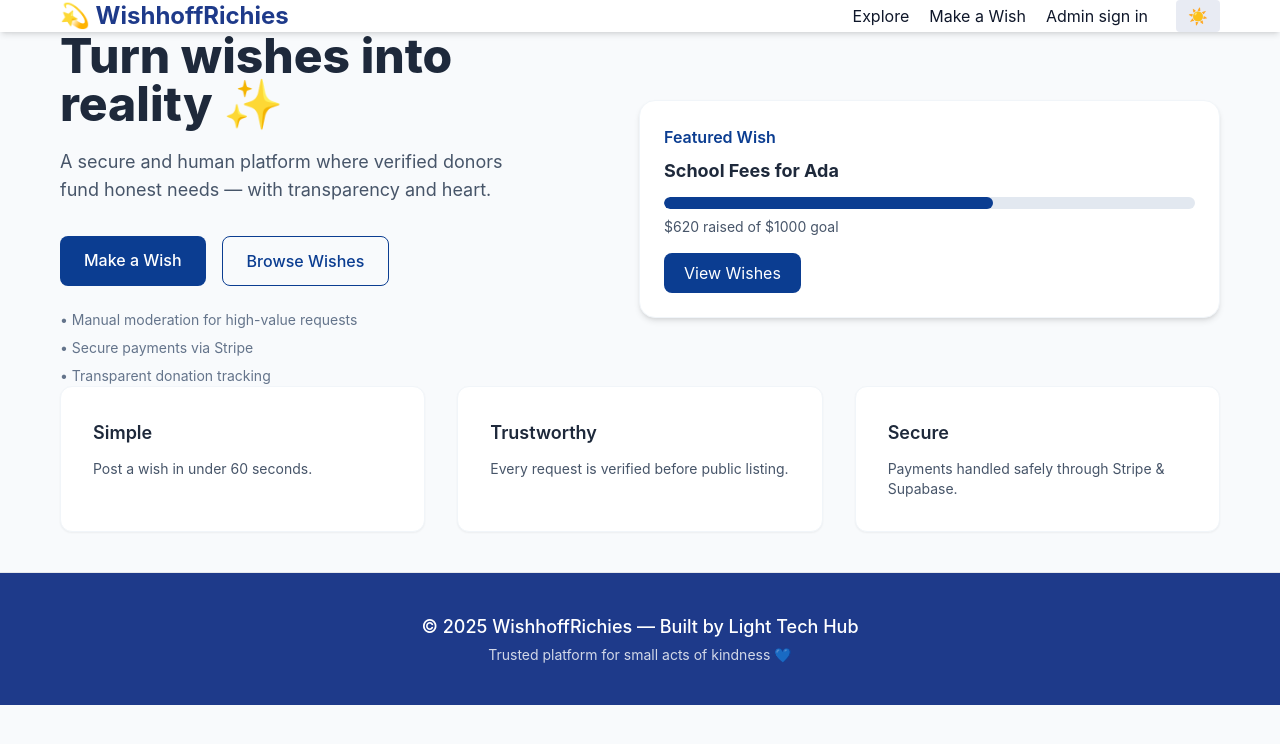
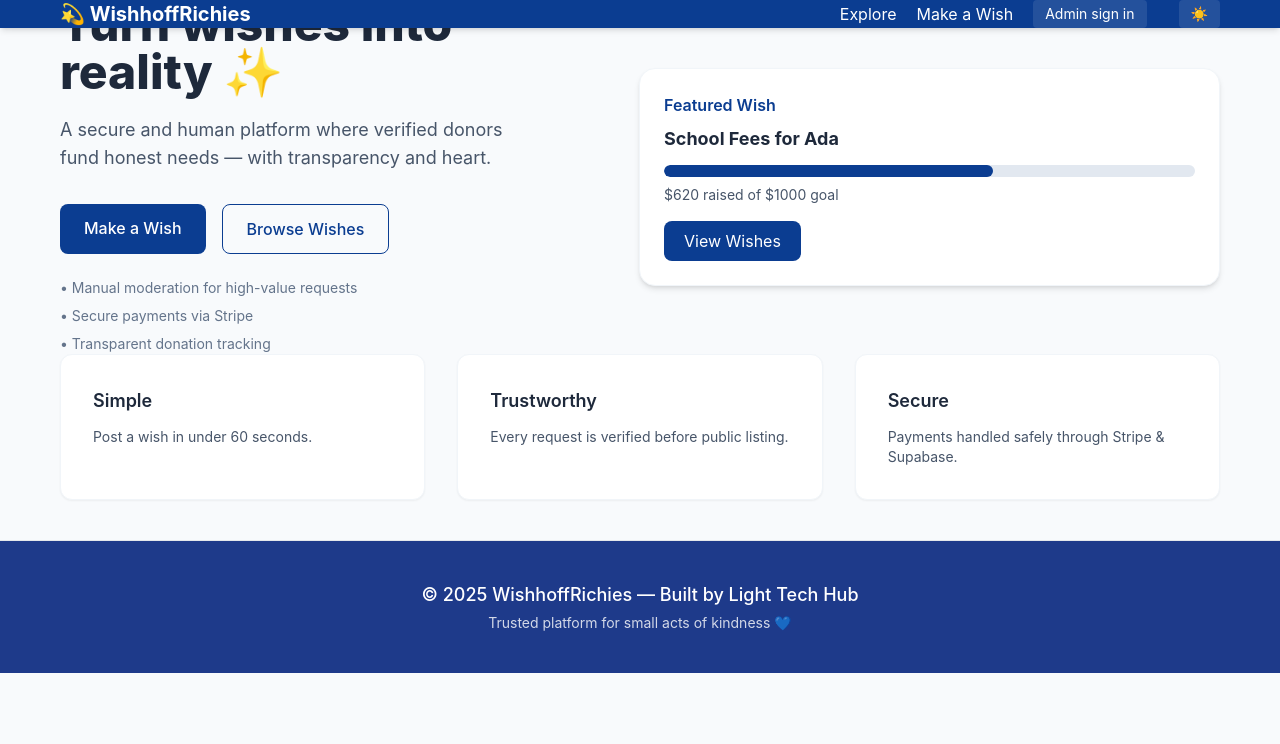
Before and after one commit to Lightcomputerstechnology/WishhoffRichies, a Next.js app: page / in a window 1280 px wide. Shown: the top 744 px of the page. Built offline with nearby package versions, Linux system fonts and the light colour scheme; no server answers.

Commit message:
Update Navbar.js

```diff
--- a/components/Navbar.js
+++ b/components/Navbar.js
@@ -1,3 +1,4 @@
+// components/Navbar.js
 import Link from "next/link";
 import { useEffect, useState } from "react";
 import { supabase } from "../lib/supabaseClient";
@@ -7,24 +8,35 @@ export default function Navbar() {
   const [dark, setDark] = useState(false);
 
   useEffect(() => {
+    // Load user
     const getUser = async () => {
       const { data } = await supabase.auth.getUser();
       setUser(data?.user ?? null);
     };
     getUser();
 
+    // Listen to auth changes
     const { data: sub } = supabase.auth.onAuthStateChange((_event, session) => {
       setUser(session?.user ?? null);
     });
 
-    const saved = typeof window !== "undefined" && localStorage.getItem("whr_dark");
-    if (saved !== null) setDark(saved === "1");
+    // Load theme from localStorage or system
+    const saved = localStorage.getItem("whr_dark");
+    if (saved !== null) {
+      setDark(saved === "1");
+    } else {
+      const prefersDark = window.matchMedia("(prefers-color-scheme: dark)").matches;
+      setDark(prefersDark);
+    }
 
     return () => sub?.subscription?.unsubscribe?.();
   }, []);
 
+  // Apply theme when dark mode toggles
   useEffect(() => {
-    document.documentElement.classList.toggle("dark-mode", dark);
+    const root = document.documentElement;
+    if (dark) root.classList.add("dark");
+    else root.classList.remove("dark");
     localStorage.setItem("whr_dark", dark ? "1" : "0");
   }, [dark]);
 
@@ -34,57 +46,53 @@ export default function Navbar() {
   }
 
   return (
-    <header className="sticky top-0 bg-white/90 backdrop-blur-md shadow-md dark:bg-slate-900 z-50">
-      <div className="container mx-auto flex items-center justify-between py-4 px-6">
-        <Link href="/" className="text-2xl font-bold text-[#1E3A8A] hover:opacity-90 transition">
-          💫 WishhoffRichies
+    <header className="w-full bg-[var(--color-primary)] dark:bg-slate-900 shadow-md fixed top-0 left-0 z-50">
+      <div className="container flex items-center justify-between py-4 px-6 mx-auto max-w-screen-xl">
+        <Link href="/">
+          <span className="text-xl font-bold text-white hover:opacity-90 transition">
+            💫 WishhoffRichies
+          </span>
         </Link>
 
-        <nav className="flex items-center gap-5">
-          <Link href="/explore" className="nav-link">Explore</Link>
-          <Link href="/wish/new" className="nav-link">Make a Wish</Link>
+        <nav className="flex items-center gap-5 text-white">
+          <Link href="/explore" className="hover:underline">
+            Explore
+          </Link>
+          <Link href="/wish/new" className="hover:underline">
+            Make a Wish
+          </Link>
 
           {user ? (
             <>
-              <Link href="/moderation" className="nav-link">Moderation</Link>
-              <button onClick={signOut} className="btn-light">Sign out</button>
+              <Link href="/moderation" className="hover:underline">
+                Moderation
+              </Link>
+              <button
+                onClick={signOut}
+                className="px-3 py-1 rounded bg-white/10 hover:bg-white/20 text-sm transition"
+              >
+                Sign out
+              </button>
             </>
           ) : (
-            <Link href="/admin/login" className="btn-light">Admin sign in</Link>
+            <Link
+              href="/admin/login"
+              className="px-3 py-1 rounded bg-white/10 hover:bg-white/20 text-sm transition"
+            >
+              Admin sign in
+            </Link>
           )}
 
+          {/* Theme toggle */}
           <button
             aria-label="Toggle theme"
-            onClick={() => setDark(d => !d)}
-            className="ml-2 px-3 py-1 rounded bg-[#1E3A8A]/10 dark:bg-slate-700 hover:bg-[#1E3A8A]/20 transition"
+            onClick={() => setDark((d) => !d)}
+            className="ml-3 px-3 py-1 rounded bg-white/10 hover:bg-white/20 text-sm transition"
           >
             {dark ? "🌙" : "☀️"}
           </button>
         </nav>
       </div>
-
-      <style jsx>{`
-        .nav-link {
-          font-size: 0.95rem;
-          color: #1E3A8A;
-          text-decoration: none;
-          transition: 0.3s;
-        }
-        .nav-link:hover {
-          opacity: 0.7;
-        }
-        .btn-light {
-          padding: 6px 14px;
-          border-radius: 8px;
-          background: #1E3A8A;
-          color: white;
-          font-size: 0.9rem;
-          transition: 0.3s;
-        }
-        .btn-light:hover {
-          background: #0f265a;
-        }
-      `}</style>
     </header>
   );
 }
```
